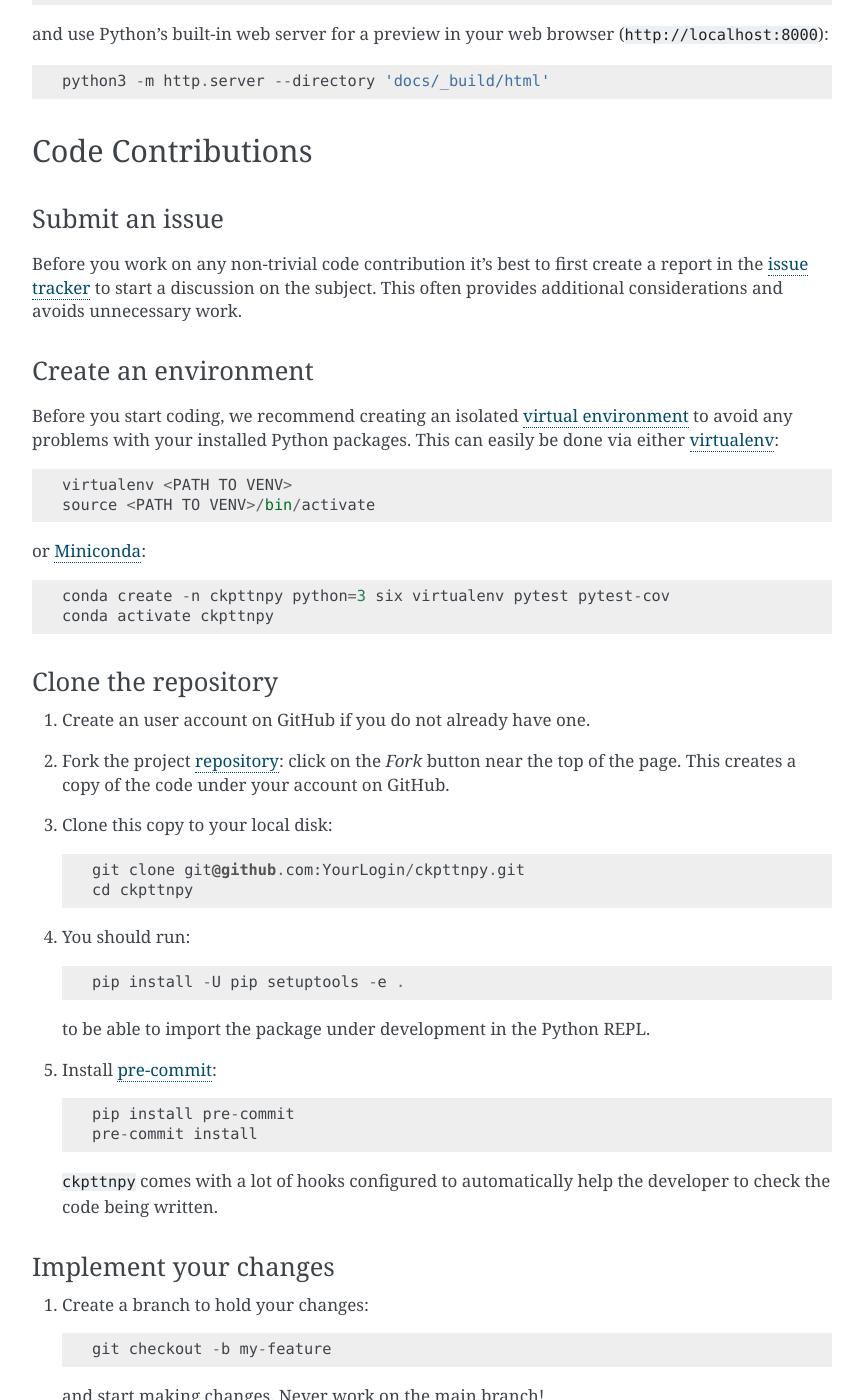
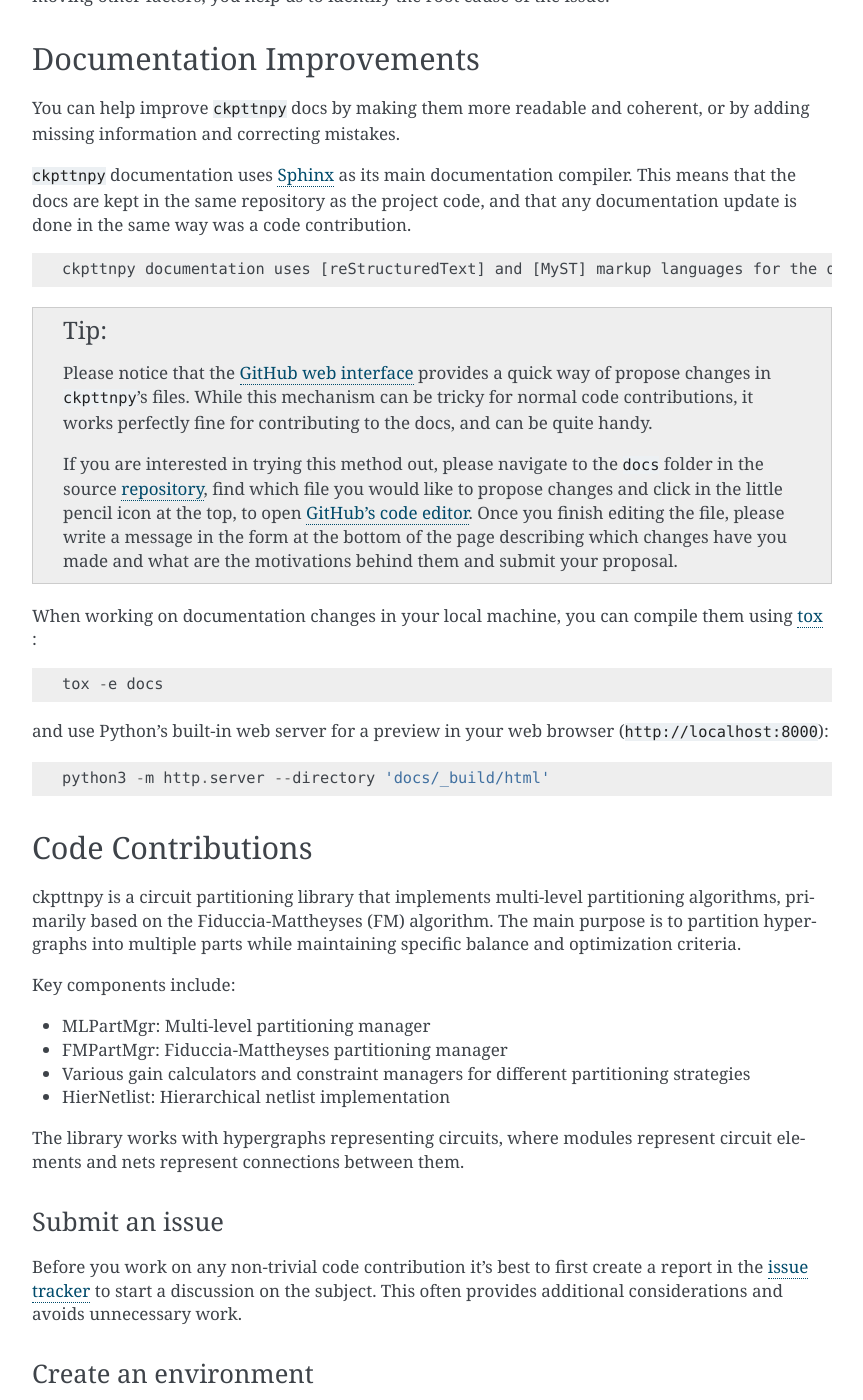
Before and after one commit to luk036/ckpttnpy, a Sphinx documentation site: the page built from docs/contributing.md, in a window 1280 px wide and 1400 px high, scrolled down 1096 px. Shown: the whole window, without its empty margins (338-1201 px from the left). Built offline with Sphinx 7.4.7, drawn with Linux system fonts in a browser that asks for light colours; some of the changed text lies outside the part shown.

Commit message:
fix the errors produced by tox -e docs using iflow

````diff
--- a/CONTRIBUTING.md
+++ b/CONTRIBUTING.md
@@ -1,30 +1,22 @@
-```{todo} THIS IS SUPPOSED TO BE AN EXAMPLE. MODIFY IT ACCORDING TO YOUR NEEDS!
+The document assumes you are using a source repository service that promotes a
+contribution model similar to [GitHub's fork and pull request workflow].
+While this is true for the majority of services (like GitHub, GitLab,
+BitBucket), it might not be the case for private repositories (e.g., when
+using Gerrit).
 
-   The document assumes you are using a source repository service that promotes a
-   contribution model similar to [GitHub's fork and pull request workflow].
-   While this is true for the majority of services (like GitHub, GitLab,
-   BitBucket), it might not be the case for private repositories (e.g., when
-   using Gerrit).
+Also notice that the code examples might refer to GitHub URLs or the text
+might use GitHub specific terminology (e.g., *Pull Request* instead of *Merge
+Request*).
 
-   Also notice that the code examples might refer to GitHub URLs or the text
-   might use GitHub specific terminology (e.g., *Pull Request* instead of *Merge
-   Request*).
+Please make sure to check the document having these assumptions in mind
+and update things accordingly.
 
-   Please make sure to check the document having these assumptions in mind
-   and update things accordingly.
-```
 
-```{todo} Provide the correct links/replacements at the bottom of the document.
-
-```
-
-```{todo} You might want to have a look on [PyScaffold's contributor's guide],
 
    especially if your project is open source. The text should be very similar to
    this template, but there are a few extra contents that you might decide to
    also include, like mentioning labels of your issue tracker or automated
    releases.
-```
 
 # Contributing
 
@@ -69,12 +61,7 @@ by adding missing information and correcting mistakes.
 This means that the docs are kept in the same repository as the project code, and
 that any documentation update is done in the same way was a code contribution.
 
-```{todo} Don't forget to mention which markup language you are using.
-
-    e.g.,  [reStructuredText] or [CommonMark] with [MyST] extensions.
-```
-
-```{todo} If your project is hosted on GitHub, you can also mention the following tip:
+    ckpttnpy documentation uses [reStructuredText] and [MyST] markup languages for the documentation.
 
    :::{tip}
       Please notice that the [GitHub web interface] provides a quick way of
@@ -90,7 +77,6 @@ that any documentation update is done in the same way was a code contribution.
       which changes have you made and what are the motivations behind them and
       submit your proposal.
    :::
-```
 
 When working on documentation changes in your local machine, you can
 compile them using [tox] :
@@ -108,12 +94,18 @@ python3 -m http.server --directory 'docs/_build/html'
 
 ## Code Contributions
 
-```{todo} Please include a reference or explanation about the internals of the project.
+   ckpttnpy is a circuit partitioning library that implements multi-level partitioning algorithms,
+   primarily based on the Fiduccia-Mattheyses (FM) algorithm. The main purpose is to partition
+   hypergraphs into multiple parts while maintaining specific balance and optimization criteria.
 
-   An architecture description, design principles or at least a summary of the
-   main concepts will make it easy for potential contributors to get started
-   quickly.
-```
+   Key components include:
+   - MLPartMgr: Multi-level partitioning manager
+   - FMPartMgr: Fiduccia-Mattheyses partitioning manager
+   - Various gain calculators and constraint managers for different partitioning strategies
+   - HierNetlist: Hierarchical netlist implementation
+
+   The library works with hypergraphs representing circuits, where modules represent circuit elements
+   and nets represent connections between them.
 
 ### Submit an issue
 
@@ -161,9 +153,6 @@ conda activate ckpttnpy
 
    to be able to import the package under development in the Python REPL.
 
-   ```{todo} if you are not using pre-commit, please remove the following item:
-
-   ```
 
 5. Install [pre-commit]:
 
@@ -199,9 +188,6 @@ conda activate ckpttnpy
 
    to record your changes in [git].
 
-   ```{todo} if you are not using pre-commit, please remove the following item:
-
-   ```
 
    Please make sure to see the validation messages from [pre-commit] and fix
    any eventual issues.
@@ -244,13 +230,9 @@ conda activate ckpttnpy
 2. Go to the web page of your fork and click "Create pull request"
    to send your changes for review.
 
-   ```{todo} if you are using GitHub, you can uncomment the following paragraph
-
-      Find more detailed information in [creating a PR]. You might also want to open
+   Find more detailed information in [creating a PR]. You might also want to open
       the PR as a draft first and mark it as ready for review after the feedbacks
       from the continuous integration (CI) system or any required fixes.
-
-   ```
 
 ### Troubleshooting
 
@@ -309,11 +291,8 @@ package:
 
 ### Releases
 
-```{todo} This section assumes you are using PyPI to publicly release your package.
-
-   If instead you are using a different/private package index, please update
-   the instructions accordingly.
-```
+This section assumes you are using PyPI to publicly release your package.
+   The package can be published to PyPI following the instructions above.
 
 If you are part of the group of maintainers and have correct user permissions
 on [PyPI], the following steps can be used to release a new version for
@@ -366,9 +345,5 @@ on [PyPI], the following steps can be used to release a new version for
 [virtual environment]: https://realpython.com/python-virtual-environments-a-primer/
 [virtualenv]: https://virtualenv.pypa.io/en/stable/
 
-```{todo} Please review and change the following definitions:
-
-```
-
-[repository]: https://github.com/<USERNAME>/ckpttnpy
-[issue tracker]: https://github.com/<USERNAME>/ckpttnpy/issues
+[repository]: https://github.com/luk036/ckpttnpy
+[issue tracker]: https://github.com/luk036/ckpttnpy/issues
--- a/docs/conf.py
+++ b/docs/conf.py
@@ -284,11 +284,12 @@ latex_documents = [
 # If false, no module index is generated.
 # latex_domain_indices = True
 
+
 # -- External mapping --------------------------------------------------------
-python_version = ".".join(map(str, sys.version_info[0:2]))
+
 intersphinx_mapping = {
     "sphinx": ("https://www.sphinx-doc.org/en/master", None),
-    "python": ("https://docs.python.org/" + python_version, None),
+    "python": ("https://docs.python.org/3", None),
     "matplotlib": ("https://matplotlib.org", None),
     "numpy": ("https://numpy.org/doc/stable", None),
     "sklearn": ("https://scikit-learn.org/stable", None),
@@ -298,4 +299,5 @@ intersphinx_mapping = {
     "pyscaffold": ("https://pyscaffold.org/en/stable", None),
 }
 
+
 print(f"loading configurations for {project} {version} ...", file=sys.stderr)
````
Also changed, not shown: IFLOW.md (added, +53 -0 lines).
